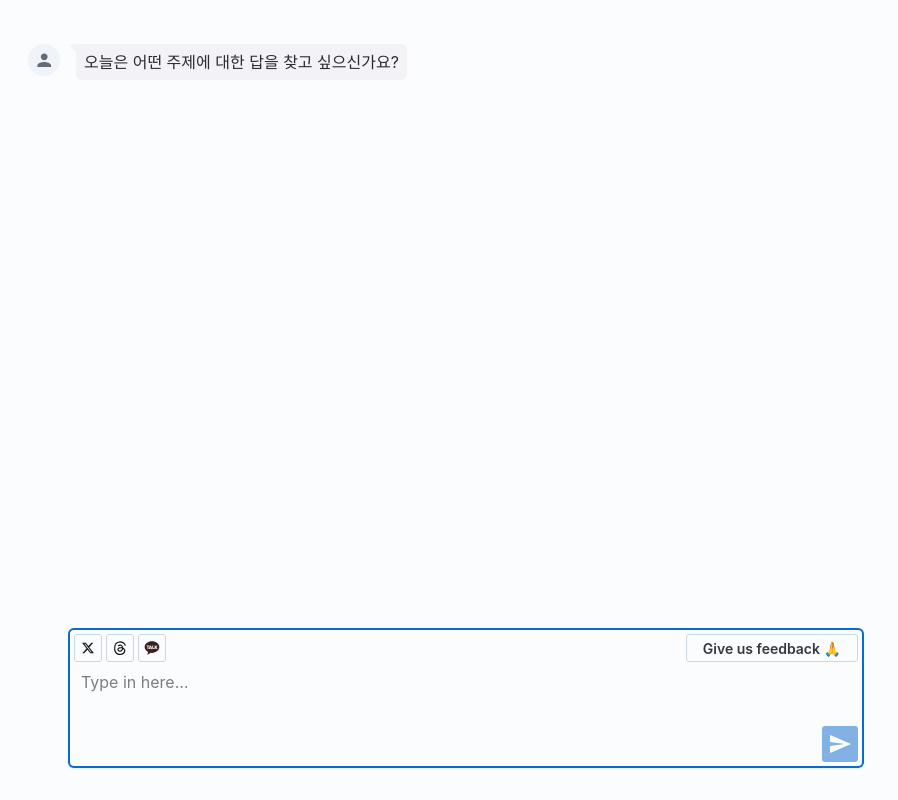
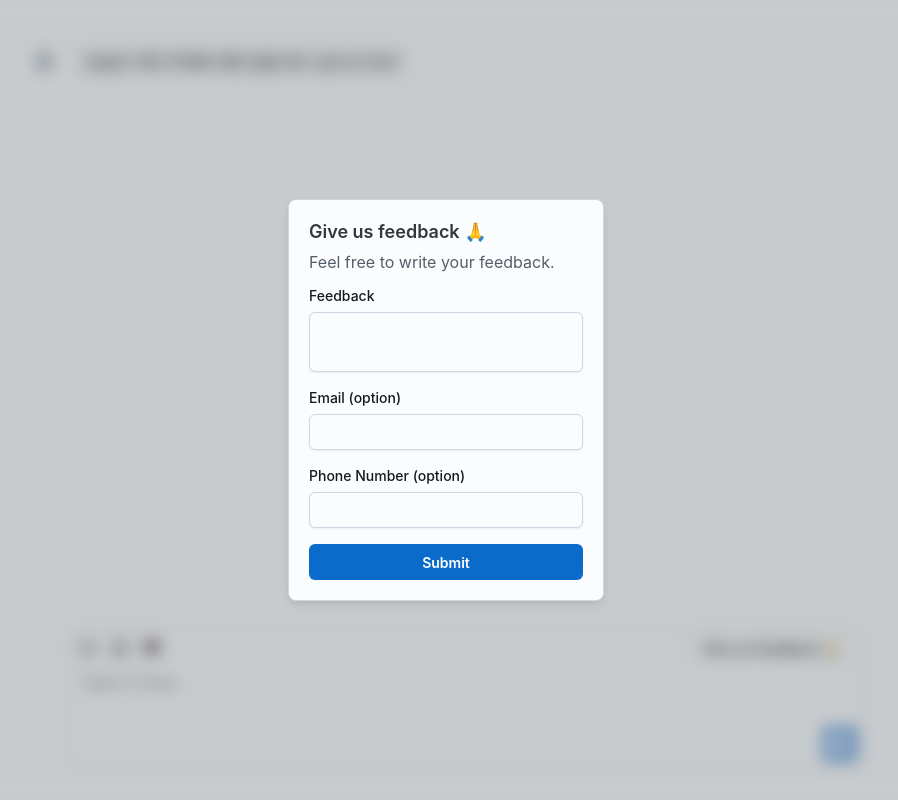
Before and after one commit to Jxxunnn/nextjs-taro-demo, a Next.js app: page /chat in a window 1280 px wide. Both pictures are taken after a click on the button "Give us feedback 🙏". Shown: the whole page, without its empty margins (194-1092 px from the left). Built offline with nearby package versions, Linux system fonts and the light colour scheme.

Commit message:
feat: 피드백 모달 UI 구현

```diff
--- a/src/app/chat/_components/ChatTextarea/FeedbackButton.tsx
+++ b/src/app/chat/_components/ChatTextarea/FeedbackButton.tsx
@@ -1,20 +1,68 @@
-import { Button, ButtonProps } from '@mui/joy';
+import { Button, ButtonProps, Textarea } from '@mui/joy';
+import DialogContent from '@mui/joy/DialogContent';
+import DialogTitle from '@mui/joy/DialogTitle';
+import FormControl from '@mui/joy/FormControl';
+import FormLabel from '@mui/joy/FormLabel';
+import Input from '@mui/joy/Input';
+import Modal from '@mui/joy/Modal';
+import ModalDialog from '@mui/joy/ModalDialog';
+import Stack from '@mui/joy/Stack';
+import { useState } from 'react';
 
 type FeedbackButtonProps = ButtonProps;
 
 export default function FeedbackButton(props: FeedbackButtonProps) {
+  const [open, setOpen] = useState(false);
+
   return (
+    <>
       <Button
         type="button"
         variant="outlined"
         color="neutral"
         onClick={(event) => {
           event.stopPropagation();
-        alert('구글폼 만들면 연동해야지');
+          setOpen(true);
         }}
         {...props}
       >
         Give us feedback 🙏
       </Button>
+      <Modal open={open} onClose={() => setOpen(false)}>
+        <ModalDialog>
+          <DialogTitle>Give us feedback 🙏</DialogTitle>
+          <DialogContent>Feel free to write your feedback.</DialogContent>
+          <form
+            onSubmit={(event: React.FormEvent<HTMLFormElement>) => {
+              event.preventDefault();
+              setOpen(false);
+            }}
+          >
+            <Stack spacing={2}>
+              <FormControl>
+                <FormLabel>Feedback</FormLabel>
+                <Textarea minRows={2} />
+              </FormControl>
+              <FormControl>
+                <FormLabel>Email (option)</FormLabel>
+                <Input />
+              </FormControl>
+              <FormControl>
+                <FormLabel>Phone Number (option)</FormLabel>
+                <Input />
+              </FormControl>
+              <Button
+                type="submit"
+                onClick={() => {
+                  alert('제출 완료');
+                }}
+              >
+                Submit
+              </Button>
+            </Stack>
+          </form>
+        </ModalDialog>
+      </Modal>
+    </>
   );
 }
```
Also changed, not shown: src/app/chat/_components/FeedbackModal/index.tsx (added, +40 -0 lines). Lines whose indentation alone changed are shown as unchanged.
